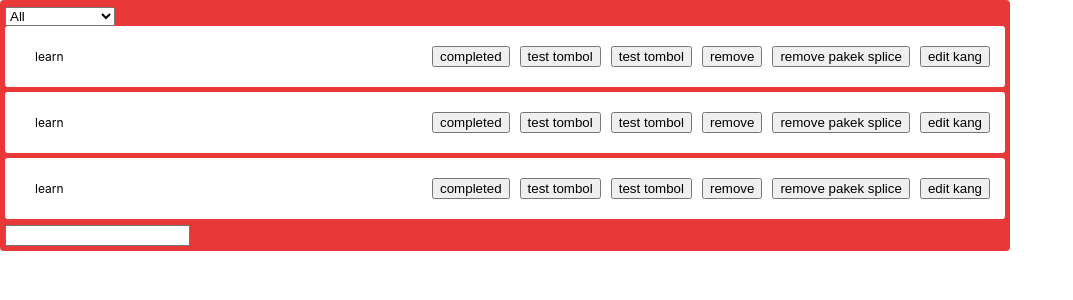
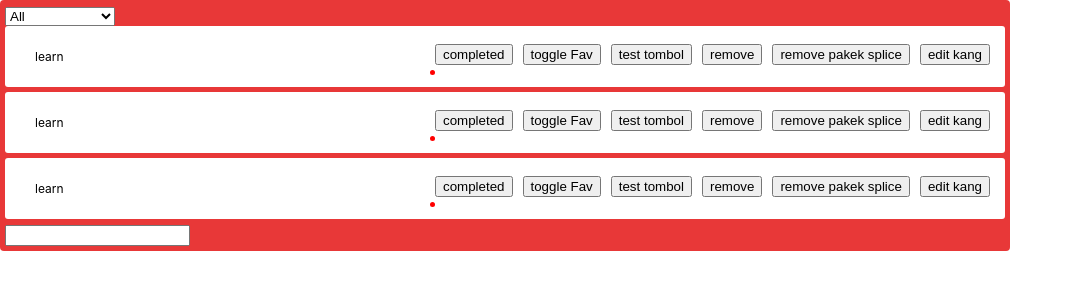
Before and after one commit to andreyudi10/todoSakWetone, a React (Create React App) app: page / in a window 1280 px wide. Shown: the top 300 px of the page, without its empty margins (0-1073 px from the left). Built offline with nearby package versions, Linux system fonts and the light colour scheme.

Commit message:
toggle favourite

```diff
--- a/src/App.js
+++ b/src/App.js
@@ -11,6 +11,7 @@ const App = () => {
             isCompleted:false,
             isRemoved:false,
             isEdit:false,
+            isFavorite:false,
         },
         {
             identity:Math.floor(Math.random() * 100),
@@ -18,6 +19,7 @@ const App = () => {
             isCompleted:false,
             isRemoved:false,
             isEdit:false,
+            isFavorite:false,
         },
         {
             identity:Math.floor(Math.random() * 100),
@@ -25,6 +27,7 @@ const App = () => {
             isCompleted:false,
             isRemoved:false,
             isEdit:false,
+            isFavorite:false,
         },
         // experinment apakah masih jalan klo masih ada koma
     ])
@@ -64,6 +67,7 @@ const App = () => {
                             isCompleted:false,
                             isRemoved:false,
                             isEdit:false,
+                            isFavorite:false,
                         }
                     ]
 
@@ -86,7 +90,7 @@ const App = () => {
         setTodos(newTodos)
     }
 
-    const editTodo = (id,newtext) => {
+    const editTodo = (id) => {
         const newTodos = [...todos]
         newTodos[id].isEdit = !todos[id].isEdit
         setTodos(newTodos)
@@ -115,6 +119,14 @@ const App = () => {
         setOption(e.target.value)
     }
 
+    const handleChangeFavorite = (id) =>{
+        const newTodos = [...todos]
+        console.log(newTodos[id].isFavorite)
+        newTodos[id].isFavorite = !todos[id].isFavorite
+        console.log(newTodos[id].isFavorite)
+        setTodos(newTodos)
+    }
+
 
     const optionBody = (
         <select onChange={handleChangeOption}>
@@ -140,6 +152,8 @@ const App = () => {
                         removeTodoSplice={removeTodoSplice}
                         editTodo={editTodo}
                         addTodo={addTodo}
+                        isFavorite={todo.isFavorite}
+                        handleChangeFavorite={handleChangeFavorite}
                         // yang di passing ambil todo pake spread array
                     />
                 ))}
--- a/src/component/Todo.js
+++ b/src/component/Todo.js
@@ -1,6 +1,7 @@
 import React,{ useState } from 'react'
+import styles from './Todo.module.css'
 
-const Todo = ({todo,index,completeTodo,removeTodo,identity,removeTodoSplice,editTodo,addTodo}) => {
+const Todo = ({todo,index,completeTodo,removeTodo,identity,removeTodoSplice,editTodo,addTodo,isFavorite,handleChangeFavorite}) => {
     const testTombol = ()  =>{
         console.log('test tombol nyala')
     }
@@ -19,6 +20,10 @@ const Todo = ({todo,index,completeTodo,removeTodo,identity,removeTodoSplice,edit
         }
     }
 
+    const favoriteConditional = (
+        isFavorite?`${styles.circle} ${styles.active}`:`${styles.circle}`
+    )
+
 
 
     // another testTombol menggunakan cara lain
@@ -35,13 +40,14 @@ const Todo = ({todo,index,completeTodo,removeTodo,identity,removeTodoSplice,edit
             <div>
                 <button onClick={()=>completeTodo(index)}>completed</button>
                 {/* jika butuh fungsi selain e gunakan arrow */}
-                <button onClick={testTombol}>test tombol</button>
+                <button onClick={()=>handleChangeFavorite(index)}>toggle Fav</button>
                 {/* ini jalan */}
                 <button onClick={()=>testTombol}>test tombol</button>
                 {/* ini kaga jalan */}
                 <button onClick={()=>removeTodo(identity)}>remove</button>
                 <button onClick={()=>removeTodoSplice(index)}>remove pakek splice</button>
                 <button onClick={()=>editTodo(index)}>edit kang</button>
+                <div className={favoriteConditional}></div>
             </div>
         </>}
 
@@ -50,6 +56,7 @@ const Todo = ({todo,index,completeTodo,removeTodo,identity,removeTodoSplice,edit
 }
 
 export default Todo
+
 
 // kesimpulan, klo cuma jalanin fungsi semacam biar fungsi lain jalan atau setState bisa
 // pake tulis langsung {testTombol}
--- /dev/null
+++ b/src/component/Todo.module.css
@@ -0,0 +1,10 @@
+.circle{
+    border-radius: 30px;
+    background-color: red;
+    height: 5px;
+    width: 5px;
+}
+
+.active{
+    background-color: green;
+}
```
